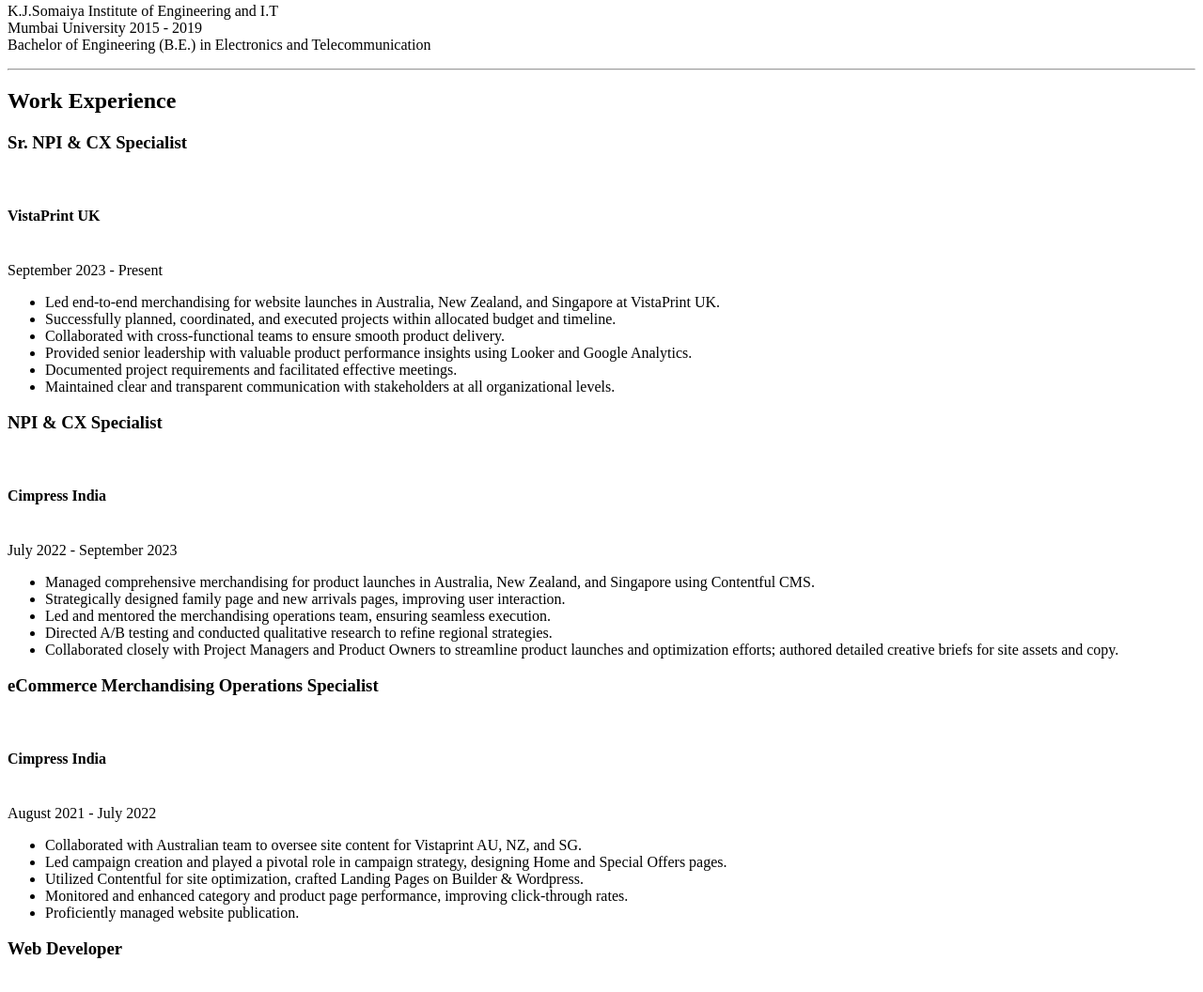
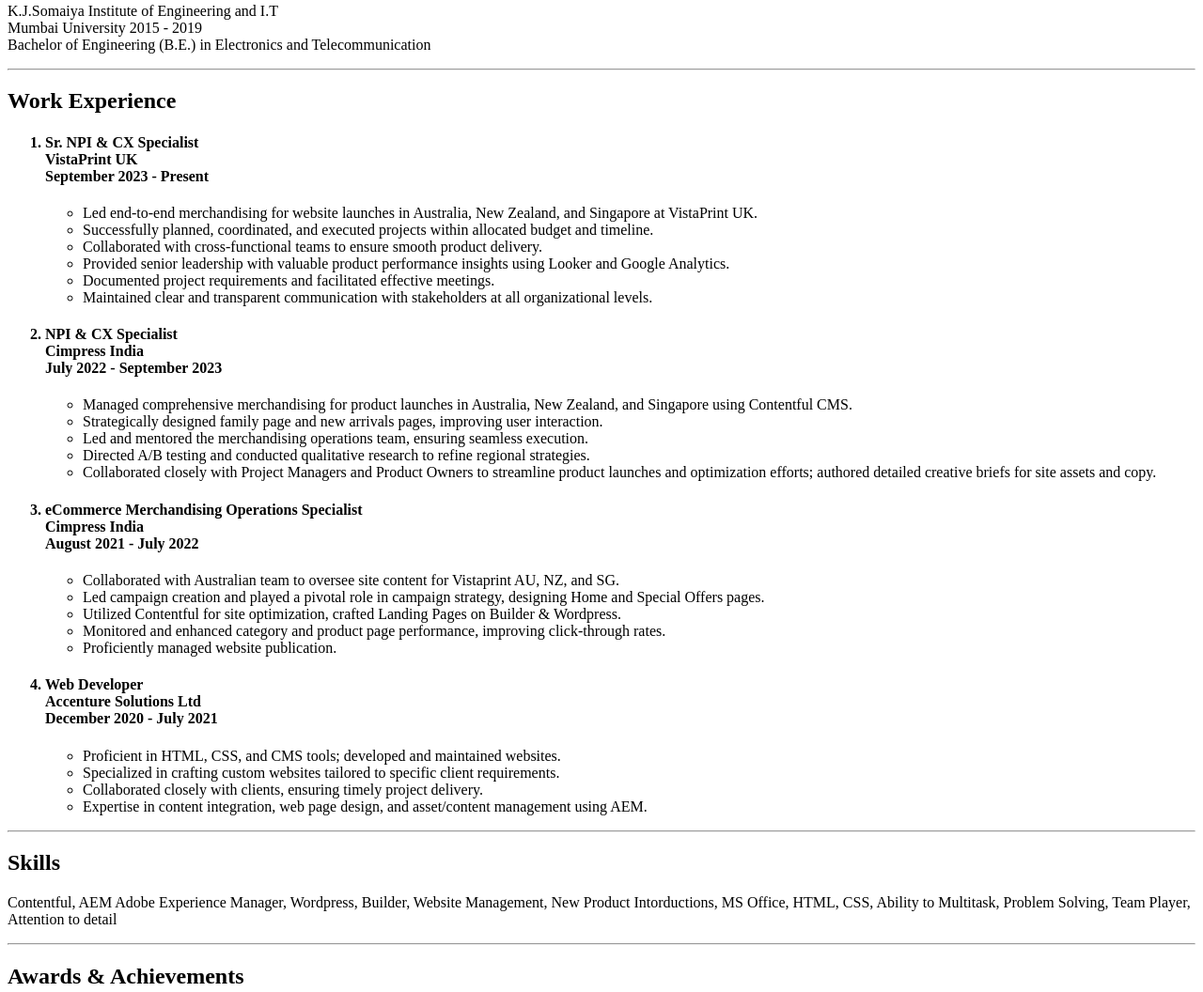
Before and after one commit to Karan1016/My-Resume, a plain HTML site: page index.html in a window 1280 px wide. Shown: the part 619-1675 px from the top of the page at 94% size. Drawn offline with Linux system fonts and the light colour scheme.

Commit message:
Add files via upload

```diff
--- a/index.html
+++ b/index.html
@@ -30,10 +30,9 @@
             </p>
             <hr />
         <h2>Work Experience</h2>
-            <p>
-               <h3>Sr. NPI & CX Specialist</h3> <br>
-               <h4>VistaPrint UK</h4> <br>
-               September 2023 - Present
+
+                <ol>
+                    <h4><li>Sr. NPI & CX Specialist <br>VistaPrint UK <br> September 2023 - Present</li></h4>
                     <ul>
                         <li>Led end-to-end merchandising for website launches in Australia, New Zealand, and Singapore at VistaPrint
                             UK.
@@ -48,12 +47,9 @@
                         <li>Maintained clear and transparent communication with stakeholders at all organizational levels.
                         </li>
                     </ul>
-            </p>
 
-            <p>
-                <h3>NPI & CX Specialist</h3> <br>
-                <h4>Cimpress India</h4> <br>
-                July 2022 - September 2023
+                    <h4><li>NPI & CX Specialist <br> Cimpress India <br> July 2022 - September 2023</li></h4>
+
                     <ul>
                         <li>Managed comprehensive merchandising for product launches in Australia, New Zealand, and Singapore
                     using Contentful CMS.
@@ -68,12 +64,8 @@
                     optimization efforts; authored detailed creative briefs for site assets and copy.
                         </li>
                     </ul>
-             </p>
 
-             <p>
-                <h3>eCommerce Merchandising Operations Specialist</h3> <br>
-                <h4>Cimpress India</h4> <br>
-                August 2021 - July 2022
+                    <h4><li>eCommerce Merchandising Operations Specialist <br> Cimpress India <br> August 2021 - July 2022</li></h4>
                     <ul>
                         <li>Collaborated with Australian team to oversee site content for Vistaprint AU, NZ, and SG.
                         </li>
@@ -87,12 +79,8 @@
                         <li>Proficiently managed website publication.
                          </li>
                         </ul>
-             </p>
 
-             <p>
-                <h3>Web Developer</h3> <br>
-                <h4>Accenture Solutions Ltd</h4> <br>
-                December 2020 - July 2021
+                <h4><li>Web Developer <br> Accenture Solutions Ltd <br> December 2020 - July 2021</li></h4>
                     <ul>
                         <li>Proficient in HTML, CSS, and CMS tools; developed and maintained websites.
                         </li>
@@ -103,7 +91,7 @@
                         <li>Expertise in content integration, web page design, and asset/content management using AEM.
                         </li>
                     </ul>
-             </p>
+            </ol>
              <hr>
         <h2>Skills</h2>
             <p>
```
Lines whose indentation alone changed are shown as unchanged.
